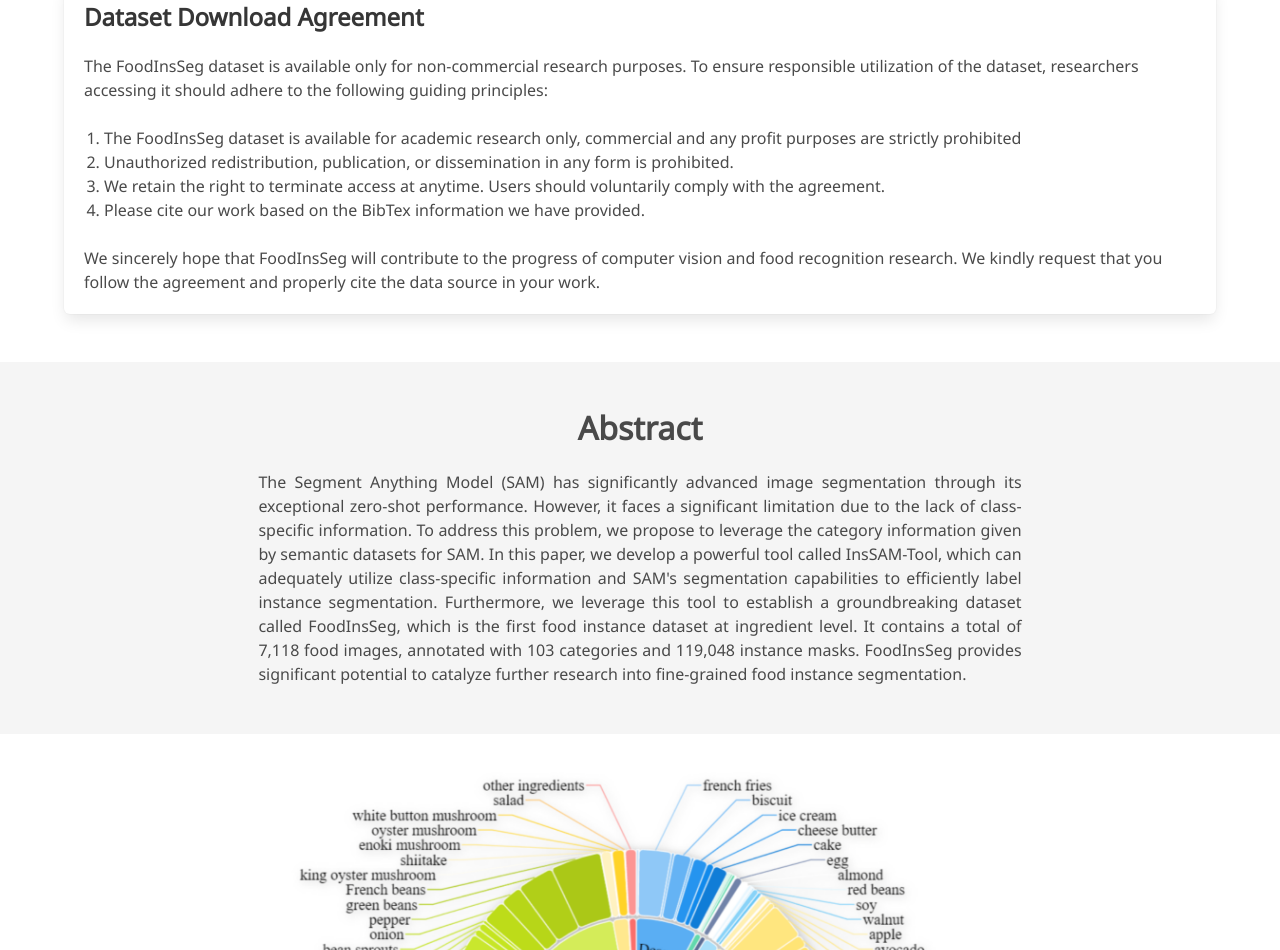
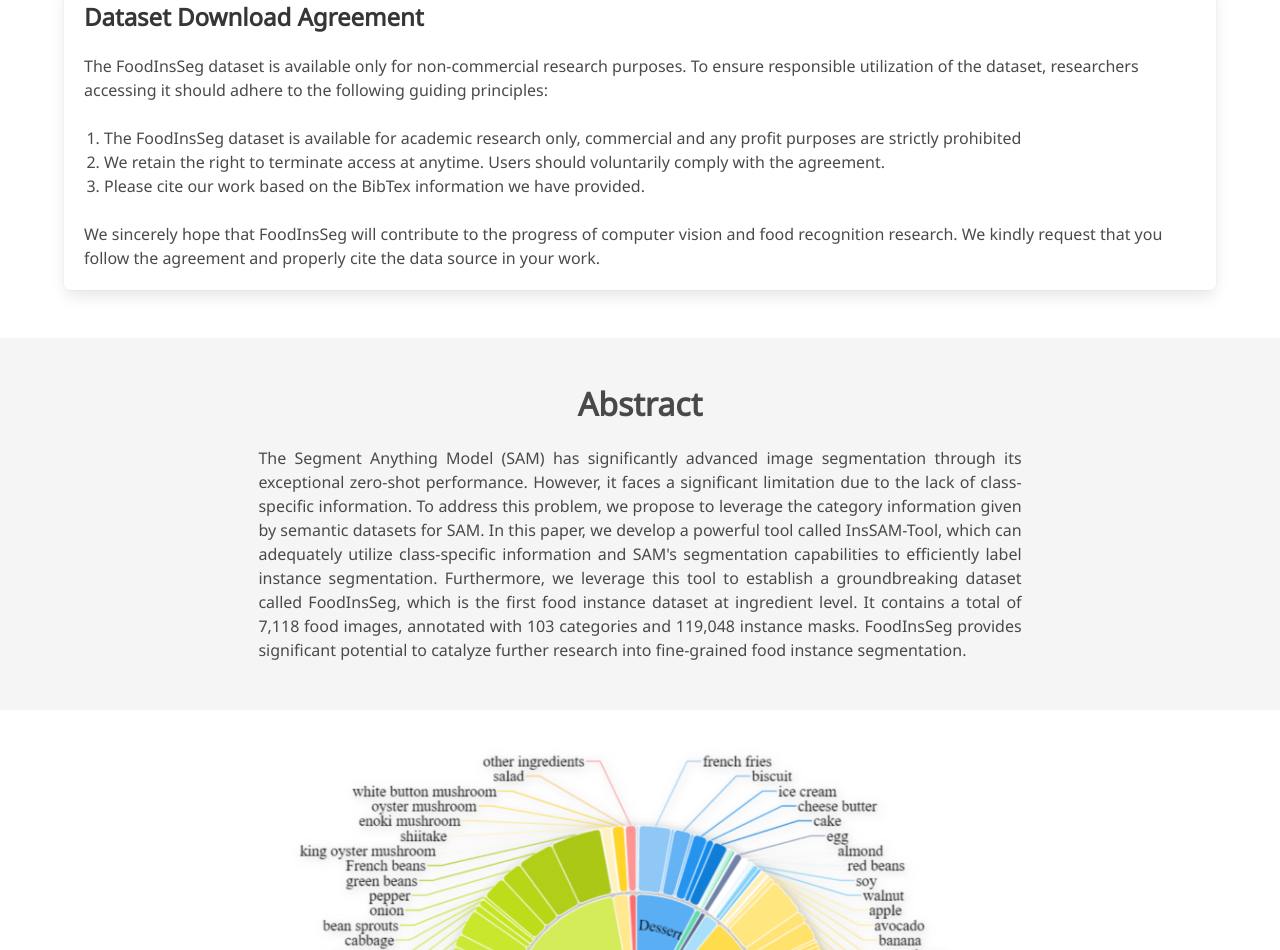
Before and after one commit to laura990501/FoodInsSeg_dataset, a plain HTML site: page index.html in a window 1280 px wide. Shown: the part 943-1893 px from the top of the page. Drawn offline with nearby package versions, Linux system fonts and the light colour scheme; some icons are missing; a web font is replaced by a local one.

Commit message:
Update index.html

```diff
--- a/index.html
+++ b/index.html
@@ -201,7 +201,6 @@
         <br>
         <ol class="download-list">
           <li>The FoodInsSeg dataset is available for academic research only, commercial and any profit purposes are strictly prohibited</li>
-          <li>Unauthorized redistribution, publication, or dissemination in any form is prohibited.</li>
           <li>We retain the right to terminate access at anytime. Users should voluntarily comply with the agreement.</li>
           <li>Please cite our work based on the BibTex information we have provided.</li>
         </ol>
```
